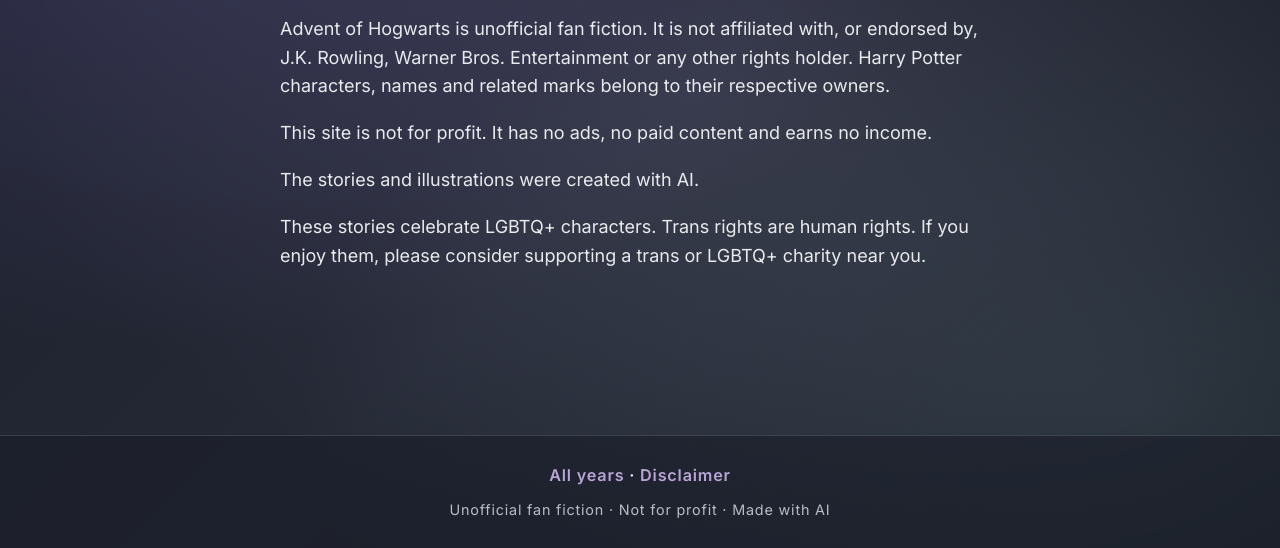
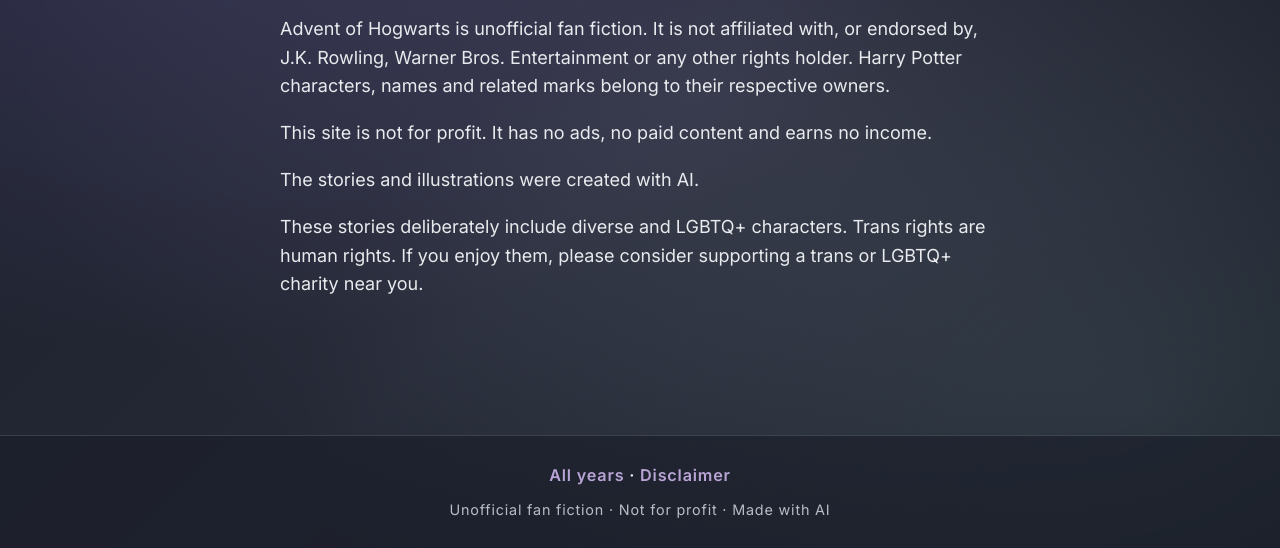
Before and after one commit to Peter554/advent-of-hogwarts, an Astro site: page /disclaimer in a window 1280 px wide. Shown: the part 252-800 px from the top of the page. Built offline with nearby package versions, Linux system fonts and the light colour scheme; Astro itself is replaced by a stand-in of ours.

Commit message:
Touch up disclaimer

```diff
--- a/src/pages/disclaimer.astro
+++ b/src/pages/disclaimer.astro
@@ -19,9 +19,9 @@ import Layout from "../layout.astro";
             </p>
             <p>The stories and illustrations were created with AI.</p>
             <p>
-                These stories celebrate LGBTQ+ characters. Trans rights are
-                human rights. If you enjoy them, please consider supporting a
-                trans or LGBTQ+ charity near you.
+                These stories deliberately include diverse and LGBTQ+
+                characters. Trans rights are human rights. If you enjoy them,
+                please consider supporting a trans or LGBTQ+ charity near you.
             </p>
         </div>
     </div>
```
